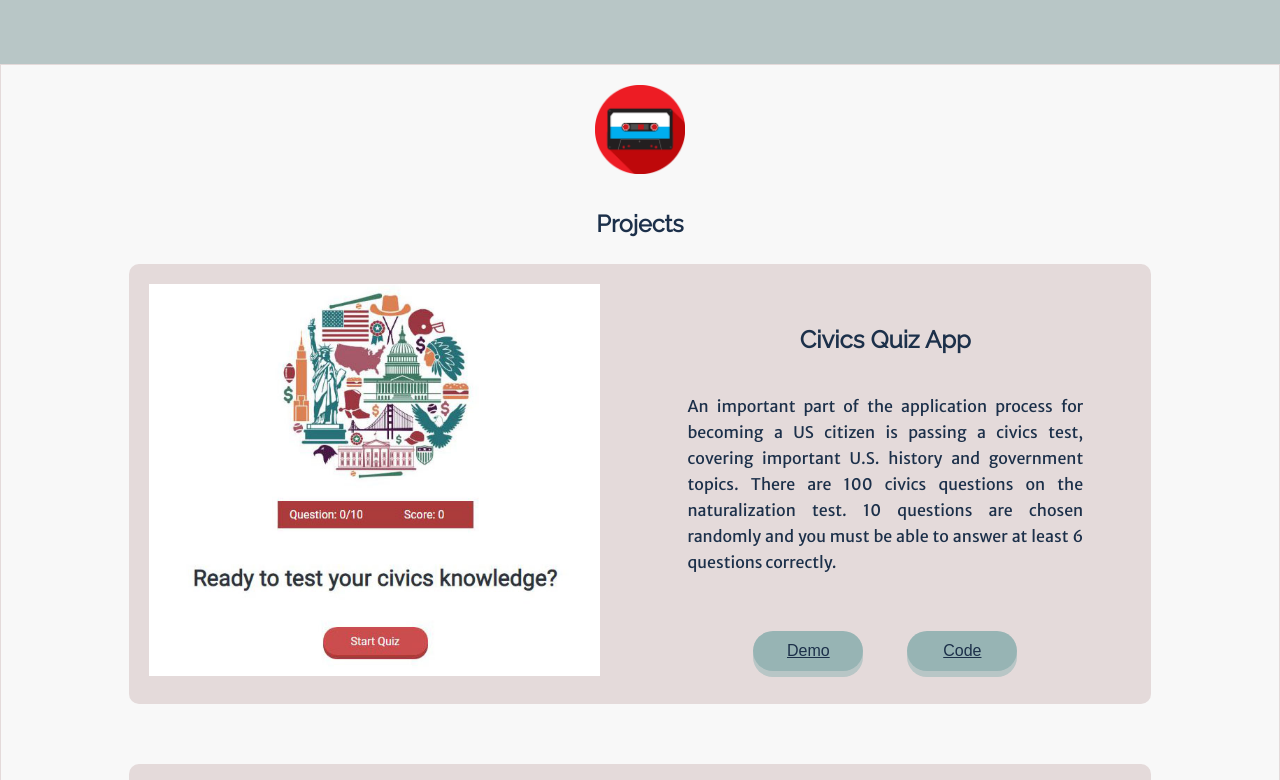
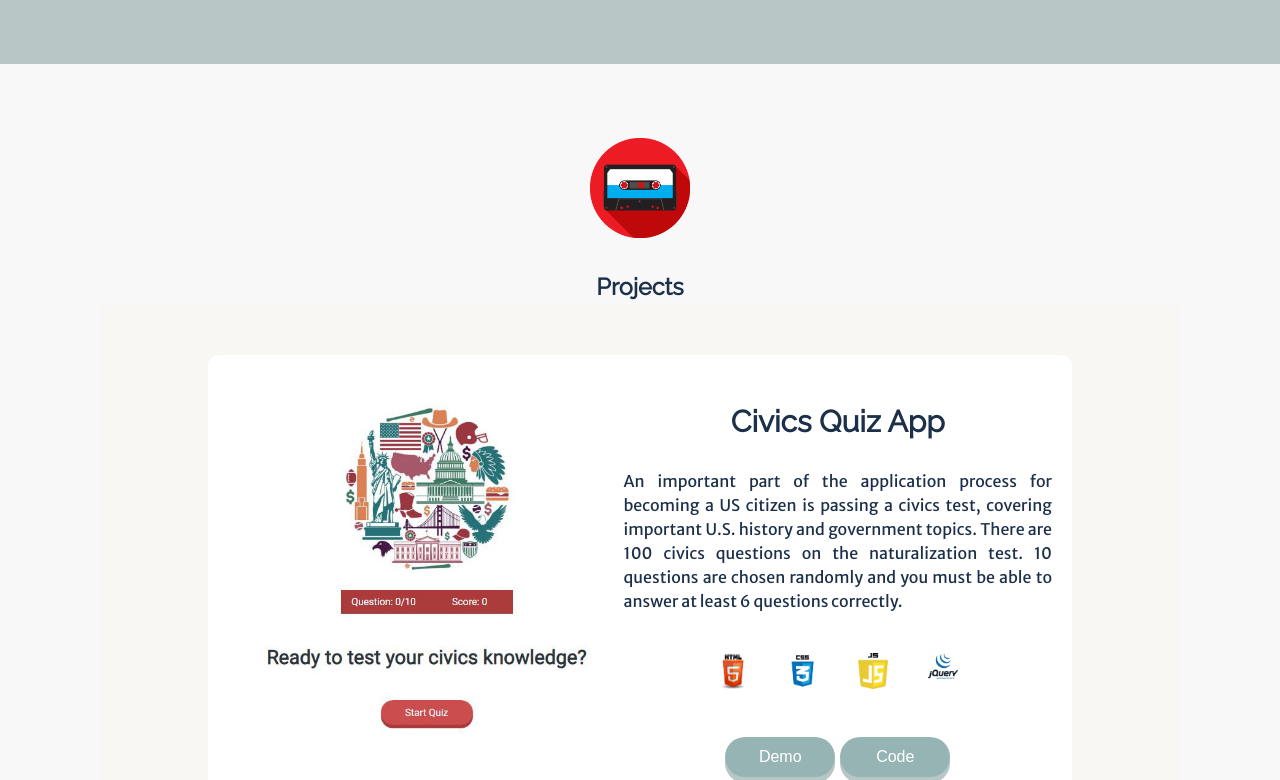
Before and after one commit to marinaplopeanu/portfolio_start, a plain HTML site: page index.html in a window 1280 px wide. Shown: the part 736-1516 px from the top of the page. Drawn offline with nearby package versions, Linux system fonts and the light colour scheme.

Commit message:
final changes

```diff
--- a/index.html
+++ b/index.html
@@ -1,5 +1,5 @@
 <!DOCTYPE html>
-<html>
+<html lang="en">
   <head>
     <meta charset="utf-8" />
     <meta name="viewport" content="width=device-width" />
@@ -25,7 +25,7 @@
           </nav>
 
     <main role="main">
-      <header role="banner" >
+      <header role="banner" class="banner" >
           <h1>Marina's page</h1>
           <img class="main-image" src="images/cartoon_girl.jpg" alt="Cartoon Girl at a Computer">
           <h3>Web developer, data geek & UI/UX enthusiast</h3>
@@ -38,12 +38,7 @@
           </div>
       </header>
 
-
-
-
-    <!-- One -->
-
-			<section  class="wrapper" id="mainPart">
+			<section  role="region"  class="wrapper" id="mainPart">
 				<div class="inner">
           <div class="logo-tape">
             <img src="images/vectorstock_5142944.png" alt="Tape" class="tape-img">
@@ -56,6 +51,12 @@
 							<p>An important part of the application process for becoming a US citizen is passing a civics test, covering important U.S.
               history and government topics. There are 100 civics questions on the naturalization test. 10 questions are chosen
               randomly and you must be able to answer at least 6 questions correctly.</p>
+              <ul class="languages">
+                <li><img src="images/html.png" alt="html logo"></li>
+                <li><img src="images/css.png" alt="css logo"></li>
+                <li><img src="images/js.png"alt="js logo"></li>
+                <li><img src="images/jquery.png" alt="jquery logo"></li>
+              </ul>
               <button class="button demo btn"><a href="https://marinaplopeanu.github.io/quiz_app/" target="_blank" >Demo</a></button>
               <button class="button code btn"><a href="https://github.com/marinaplopeanu/quiz_app" target="_blank">Code</a></button>
 						</div>
@@ -79,6 +80,7 @@
     <footer role="content-info" class="info">
       <div id="#contact">
         <h2>Get in touch</h2>
+        <h4>I love to read messages and letters from others. Please feel to write and say hello.</h4>
         <ul class="icons">
           <li><a href="mailto:plopeanu.marina@gmail.com?subject=Link Here, Link There" target="_blank"">
               <span class="label"><i class="fas fa-envelope"></i></span>
--- a/style.css
+++ b/style.css
@@ -17,6 +17,8 @@ sans-serif;
 
 p{
   font-family: 'Merriweather Sans', sans-serif;
+  text-align: justify;
+  font-size: 16px;
 }
 
 footer {
@@ -36,7 +38,6 @@ footer {
 
 header h1{
   width:auto;
-
 }
 
 /* nav bar */
@@ -181,23 +182,35 @@ a {
 }
 /* end nav */
 
+
+
 /* small screens */
 .tape-img{
-  width: 7%;
+  padding-top: 5%;
+  width: 100px;
+  height: auto;
 }
+
 .feature {
   display: flex;
   align-items: center;
   flex-direction: column;
-  margin: 0px auto;
+  margin: 30px auto;
+  background-color: white;
+  padding: 30px;
+  border-radius: 10px;
+
+
 }
 
   .feature .image img {
-    width: 100%;
+    width:auto;
+    max-width: 100%;
+
   }
 
   .feature .image {
-    width: 100%;
+    width:auto;
   }
 
 .feature.left {
@@ -212,161 +225,21 @@ a {
   width: 80%;
 }
 
-  .image2 {
-    display: none;
-  }
-
-  header {
-    padding: 15% 0 8% 0;
+/* banner design */
+  .banner {
+    padding: 7% 0 8% 0;
     background: #b8c6c6;
     width:100%;
     height: 100vh;
     margin: 0 auto;
   }
 
-  header .main-image{
-    width: 70%;
+  .banner .main-image {
+    width: 300px;
+    height: auto;
   }
 
-/* tablet - medium screens */
-
-@media screen and (min-width: 768px) and (max-width: 3840px) {
-
-  .tape-img {
-    width: 7%;
-  }
-  header {
-    padding: 5% 0 8% 0;
-    background: #b8c6c6;
-    width:100%;
-    height: 100vh;
-    margin: 0 auto;
-  }
-
-
-  header h1{
-    padding-top: 0;
-  }
-  header .main-image{
-    width: 30%;
-  }
-
-  .feature{
-    margin: 20px auto;
-    margin-bottom: 60px;
-
-  }
-  .feature.left {
-    display: flex;
-    flex-direction: row;
-  }
-
-  .feature.right {
-    display: flex;
-    flex-direction: row-reverse;
-  }
-
-
-.feature .image {
-  width: 48%;
-}
-
-.feature .image img {
-  max-width: 100%;
-}
-
-.feature .content {
-  padding: 2em 3em 0.1em 3em;
-  width: 52%;
-}
-
-}
-
-
-.feature {
-  background-color: white;
-  font-size: 16px;
-  line-height: 26px;
-  border-radius: 10px;
-  background-color: rgb(228, 218, 218);
-
-
-}
-.feature .image{
-  padding: 20px;
-}
-
-.feature p{
-text-align: justify;
-padding: 20px;
-}
-
-.feature button{
-  margin: 20px;
-}
-
-.inner{
-  border: 1px solid rgb(228, 218, 218);
-  /* background-color:#f9f7f3; */
-
-  /* margin-left:100px;
-  margin-right: 100px; */
-
-}
-
-/* style the buttons */
-
-button{
-  border-radius: 10px;
-  padding: 5px 10px;
-}
-
-  .demo, .code, .resume {
-    font-size: 16px;
-    font-weight: 600px;
-    height: 40px;
-    width: 110px;
-    box-shadow: 0 6px #b8c6c6;
-    text-decoration: none;
-    background: hsl(180, 16%, 65%);
-    transition: none;
-    color: #fff;
-    border-radius: 5px;
-    border: 1px #ab3c3c;
-
-  }
-
-  .btn {
-    border-radius: 20px;
-  }
-
-  .btn:hover {
-    box-shadow: 0 4px #b8c6c6;
-    top: 2px;
-  }
-
-  .btn:active {
-    box-shadow: 0 0 #b8c6c6;
-    color:#f9f7f3;
-    top: 6px;
-  }
-
-
-
-.icons{
-  padding: 0px;
-  display: flex;
-  flex-direction: row;
-  justify-content:center;
-}
-.icons li{
-  padding: 10px;
-  list-style:none;
-
-}
-
-
-/* down arrow pulsates */
+  /* down arrow pulsates */
 
 .page-scroll .btn-circle i.animated {
   -webkit-transition-property: -webkit-transform;
@@ -381,8 +254,7 @@ button{
   -moz-animation-iteration-count: infinite;
   -webkit-animation-timing-function: linear;
   -moz-animation-timing-function: linear;
-
-  /* padding-top: 10%; */
+  display: inline-block;
 }
 
 .page-scroll .btn-circle:hover i.animated {
@@ -448,6 +320,95 @@ button{
   background: rgba(255, 255, 255, 0.1);
 }
 
+@media screen and (min-width: 768px){
+  .feature{
+    margin: 50px auto;
+    margin-bottom: 60px;
+    padding: 20px;
+  }
+  .feature.left {
+    display: flex;
+    flex-direction: row;
+  }
+
+  .feature.right {
+    display: flex;
+    flex-direction: row-reverse;
+  }
+
+  .feature .image {
+    width: 48%;
+  }
+
+  .feature .image img {
+    max-width: 100%;
+  }
+
+  .feature .content {
+    width: 52%;
+  }
+}
+
+
+.inner{
+  background-color:#f9f7f3;
+  margin-left:100px;
+  margin-right: 100px;
+  padding-bottom: 20px;
+}
+
+/* style the buttons */
+
+button{
+  border-radius: 10px;
+  padding: 5px 10px;
+}
+
+  .demo, .code, .resume {
+    font-size: 16px;
+    font-weight: 600px;
+    height: 40px;
+    width: 110px;
+    box-shadow: 0 6px #b8c6c6;
+    text-decoration: none;
+    background: hsl(180, 16%, 65%);
+    transition: none;
+    color: #fff;
+    border-radius: 5px;
+    border: 1px #ab3c3c;
+
+  }
+
+  .btn {
+    border-radius: 20px;
+  }
+
+  .btn:hover {
+    box-shadow: 0 4px #b8c6c6;
+    top: 2px;
+  }
+
+  .btn:active {
+    box-shadow: 0 0 #b8c6c6;
+    color:#f9f7f3;
+    top: 6px;
+  }
+
+
+
+.icons{
+  padding: 0px;
+  display: flex;
+  flex-direction: row;
+  justify-content:center;
+}
+.icons li{
+  padding: 10px;
+  list-style:none;
+
+}
+
+
 .tape-img{
   margin-top: 20px;
 }
@@ -464,3 +425,20 @@ button{
 .wrapper{
    background-color: #f8f8f8;
 }
+
+.languages{
+  list-style: none;
+  display: flex;
+  flex-direction: row;
+  justify-content: center;
+  padding: 0%;
+}
+.languages li img{
+  width: 30px;
+  margin: 20px;
+}
+
+button a{
+  color: white;
+  text-decoration: none;
+}
```
Also changed, not shown: images/css.png (added), images/html.png (added), images/jquery.png (added), images/js.png (added).
